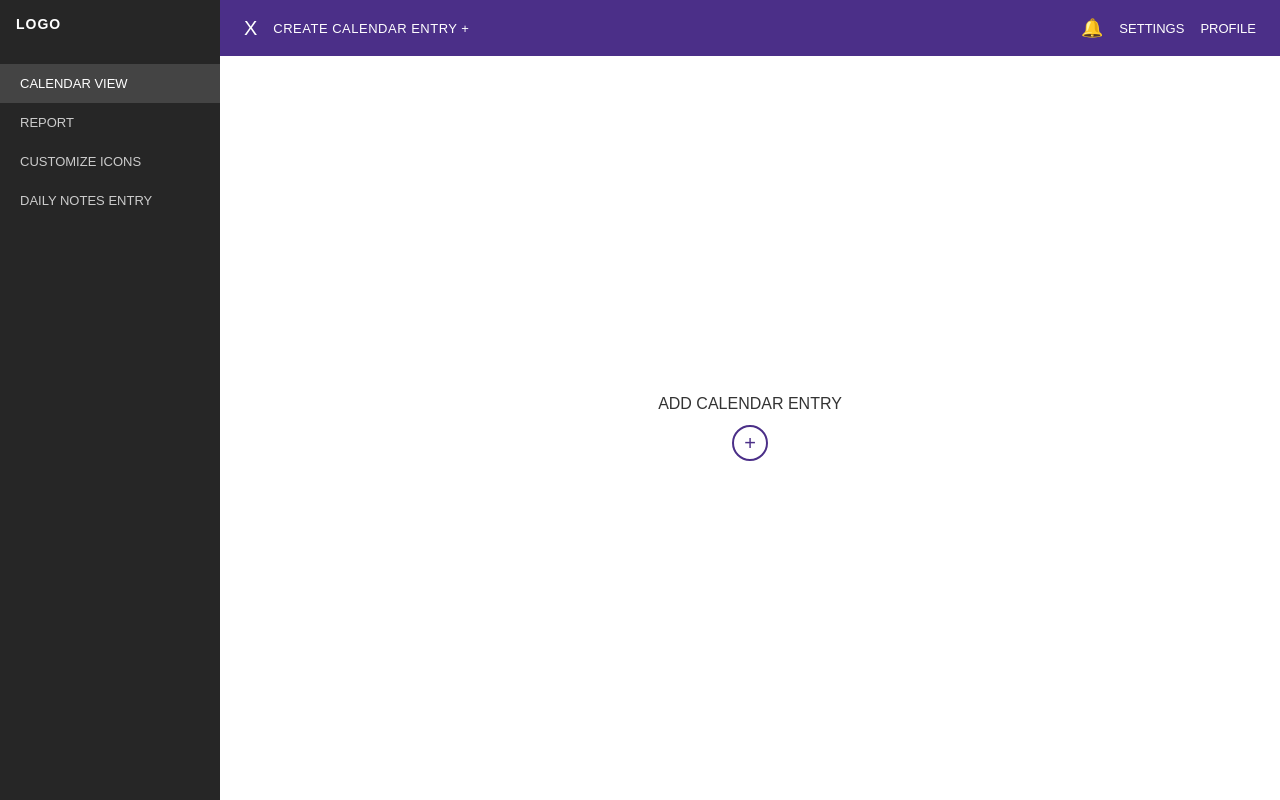
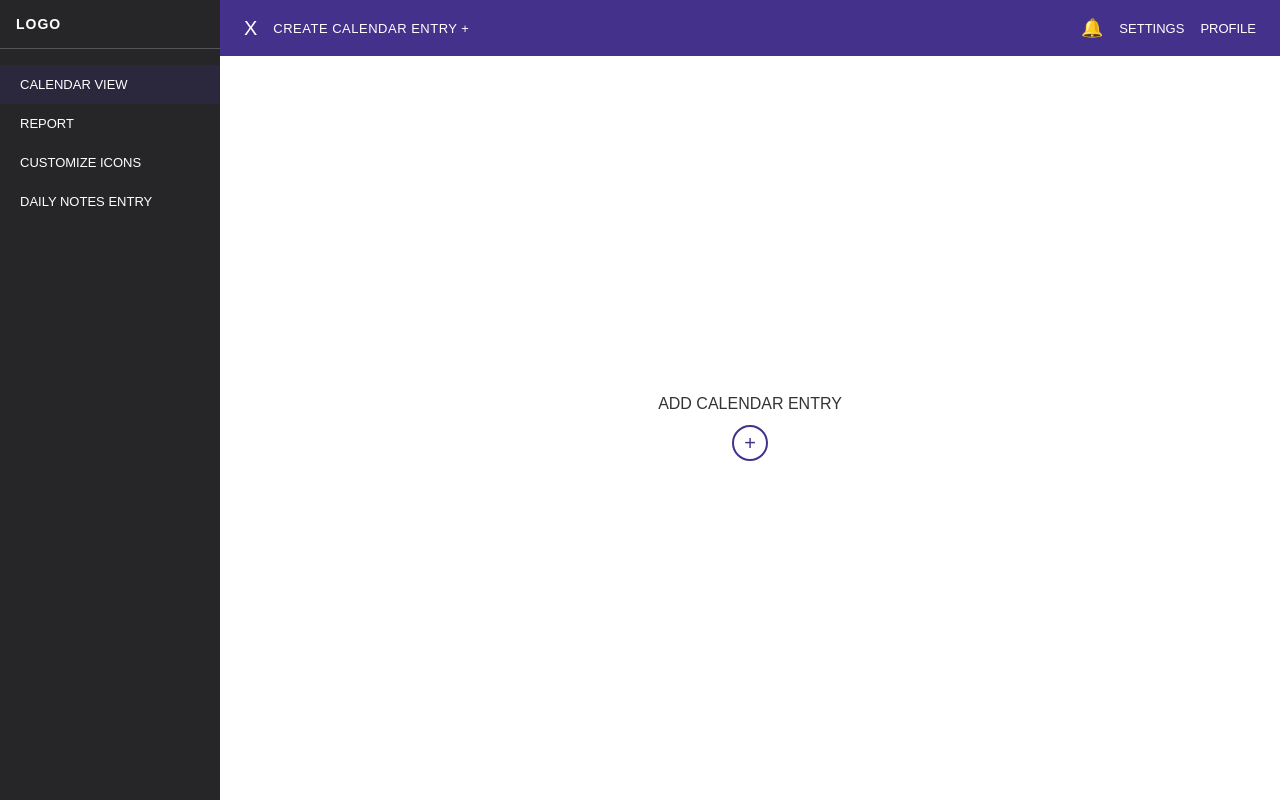
Before and after one commit to Babajideshadare/one_kalenda, a Django app: page / in a window 1280 px wide. Run offline with Django 5.2, Linux system fonts and the light colour scheme.

Commit message:
Align colors with design palette

```diff
--- a/static/css/styles.css
+++ b/static/css/styles.css
@@ -8,6 +8,7 @@
 body, html {
     height: 100%;
     font-family: Arial, sans-serif;
+    color: #000000; /* main text color: black */
 }
 
 /* App layout */
@@ -19,14 +20,14 @@ body, html {
 /* Sidebar */
 .sidebar {
     width: 220px;
-    background-color: #262626;
-    color: #ffffff;
+    background-color: #262628; /* exact sidebar color */
+    color: #ffffff;           /* text in sidebar: white */
     display: flex;
     flex-direction: column;
     padding: 16px 0;
     overflow: hidden;
 
-    /* smoother animation: slower and ease-in-out */
+    /* smoother animation */
     transition: width 0.4s ease-in-out, padding 0.4s ease-in-out;
 }
 
@@ -36,7 +37,8 @@ body, html {
     justify-content: flex-start;
     padding: 0 16px 16px 16px;
 
-    /* fade in/out when collapsing */
+    /* stroke divider under header */
+    border-bottom: 1px solid #555555; /* exact divider color */
     transition: opacity 0.4s ease-in-out;
 }
 
@@ -44,30 +46,31 @@ body, html {
     font-size: 14px;
     font-weight: 600;
     letter-spacing: 1px;
+    color: #ffffff; /* logo text: white */
 }
 
 .sidebar-nav {
     margin-top: 16px;
-
-    /* fade in/out when collapsing */
     transition: opacity 0.4s ease-in-out;
 }
 
 .nav-item {
     display: block;
     padding: 12px 20px;
-    color: #cccccc;
+    color: #ffffff;               /* sidebar items: white text */
     font-size: 13px;
     text-decoration: none;
 }
 
 .nav-item:hover {
-    background-color: #333333;
+    background-color: #555555;    /* hover: use divider color as hover bg */
     color: #ffffff;
 }
 
+/* Active (Calendar view highlight) */
+/* #43318C at 20% opacity -> rgba(67,49,140,0.2) */
 .nav-item.active {
-    background-color: #444444;
+    background-color: rgba(67, 49, 140, 0.2); /* highlight with 20% opacity */
     color: #ffffff;
 }
 
@@ -90,11 +93,11 @@ body, html {
     flex-direction: column;
 }
 
-/* Top header bar */
+/* Top header bar (Nav bar) */
 .topbar {
     height: 56px;
-    background-color: #4b2f88; /* purple */
-    color: #ffffff;
+    background-color: #43318C; /* exact nav bar color */
+    color: #ffffff;            /* text in topbar: white */
     display: flex;
     align-items: center;
     justify-content: space-between;
@@ -155,6 +158,7 @@ body, html {
     flex: 1;
     background-color: #ffffff;
     position: relative;
+    color: #000000; /* content text: black */
 }
 
 /* Empty state in the center */
@@ -176,8 +180,8 @@ body, html {
     width: 36px;
     height: 36px;
     border-radius: 50%;
-    border: 2px solid #4b2f88;
-    color: #4b2f88;
+    border: 2px solid #43318C; /* use main purple for border */
+    color: #43318C;
     font-size: 20px;
     background-color: #ffffff;
     cursor: pointer;
```
